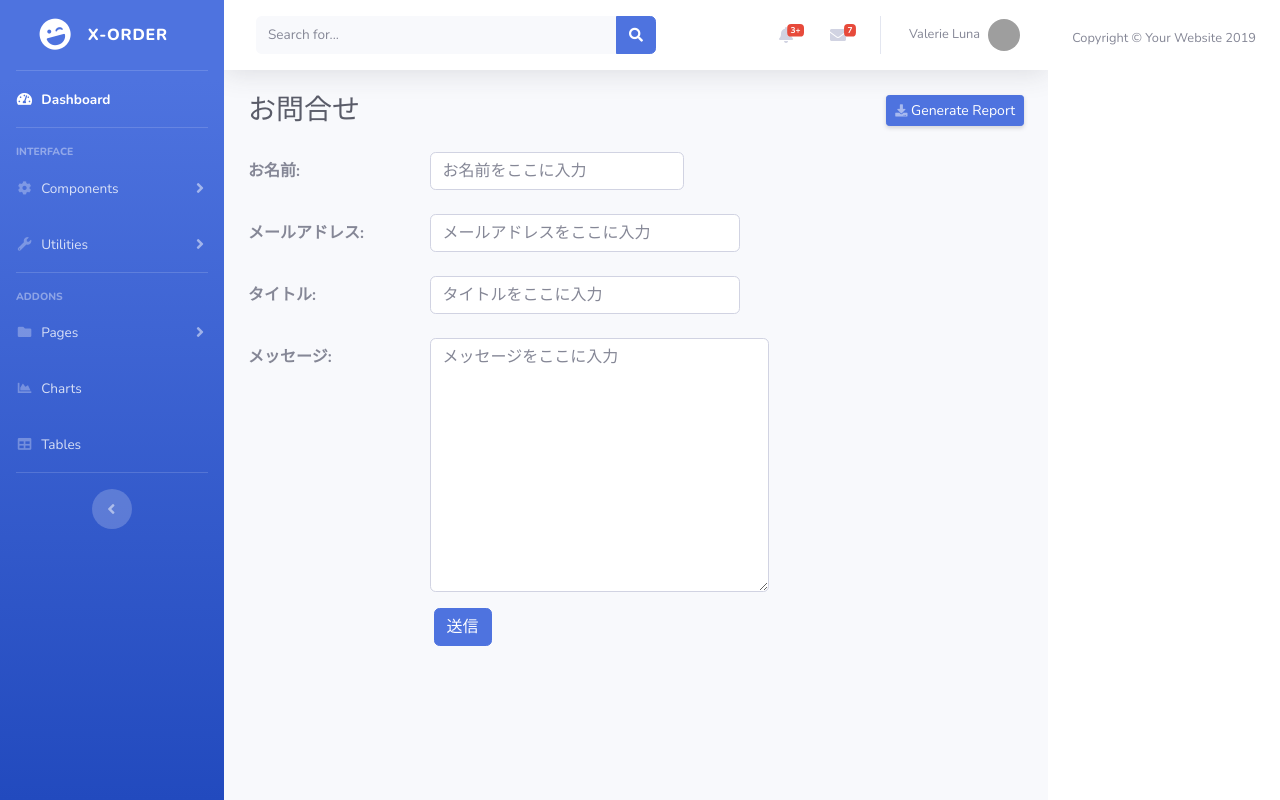
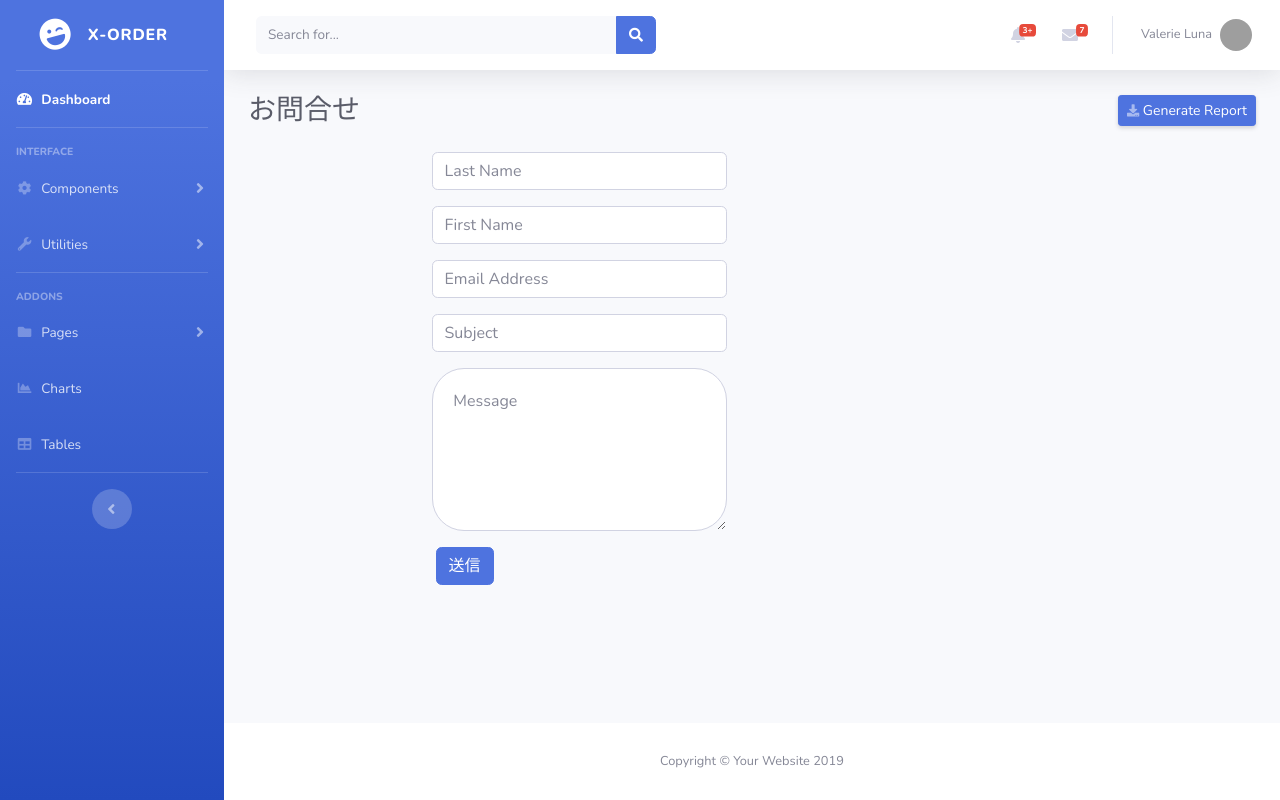
Before and after one commit to tanakayoshiki88/ordering_system, a Django app: template templates/order/inquiry.html in a window 1280 px wide. Run offline with Django 3.2, Linux system fonts and the light colour scheme; the template is opened without the code that fills it: values that come from a table or form of the project are taken from there, others are empty; some libraries are stand-ins or nearby versions; grey boxes are pictures that could not be loaded.

Commit message:
お問い合せメール送信機能作成
お問い合せメール送信機能
メール送信メッセージ表示機能

```diff
--- a/order/forms.py
+++ b/order/forms.py
@@ -1,24 +1,52 @@
 from django import forms
+from django.core.mail import EmailMessage
 
 
 # 問合せフォーム
-class InquiryForm(forms.Form):
-    name = forms.CharField(label='お名前', max_length=30)
-    email = forms.EmailField(label='メールアドレス',)
-    title = forms.CharField(label='タイトル', max_length=30)
-    message = forms.CharField(label='メッセージ', widget=forms.Textarea)
+class ContactForm(forms.Form):
+    last_name = forms.CharField(label='', max_length=30)
+    first_name = forms.CharField(label='', max_length=30)
+    email = forms.EmailField(label='',)
+    subject = forms.CharField(label='', max_length=30)
+    message = forms.CharField(label='', widget=forms.Textarea)
 
     def __init__(self, *args, **kwargs):
         super().__init__(*args, **kwargs)
 
-        self.fields['name'].widget.attrs['class'] = 'form-control col-9'
-        self.fields['name'].widget.attrs['placeholder'] = 'お名前をここに入力'
+        self.fields['last_name'].widget.attrs['class'] = 'form-control form-control-user'
+        self.fields['last_name'].widget.attrs['placeholder'] = 'Last Name'
 
-        self.fields['email'].widget.attrs['class'] = 'form-control col-11'
-        self.fields['email'].widget.attrs['placeholder'] = 'メールアドレスをここに入力'
+        self.fields['first_name'].widget.attrs['class'] = 'form-control form-control-user'
+        self.fields['first_name'].widget.attrs['placeholder'] = 'First Name'
 
-        self.fields['title'].widget.attrs['class'] = 'form-control col-11'
-        self.fields['title'].widget.attrs['placeholder'] = 'タイトルをここに入力'
+        self.fields['email'].widget.attrs['class'] = 'form-control form-control-user'
+        self.fields['email'].widget.attrs['placeholder'] = 'Email Address'
 
-        self.fields['message'].widget.attrs['class'] = 'form-control col-12'
-        self.fields['message'].widget.attrs['placeholder'] = 'メッセージをここに入力'
+        self.fields['subject'].widget.attrs['class'] = 'form-control form-control-user'
+        self.fields['subject'].widget.attrs['placeholder'] = 'Subject'
+
+        self.fields['message'].widget.attrs['class'] = 'form-control form-control-user'
+        self.fields['message'].widget.attrs['id'] = 'id_message'
+        self.fields['message'].widget.attrs['rows'] = '5'
+        self.fields['message'].widget.attrs['placeholder'] = 'Message'
+
+    #   メール送信関数
+    def send_email(self):
+        name = self.cleaned_data['last_name'] + " " + self.cleaned_data['first_name']
+        email = self.cleaned_data['email']
+        subject = self.cleaned_data['subject']
+        message = self.cleaned_data['message']
+
+        subject = 'お問い合せ {}'.format('subject')
+        message = '送信者名： {0}\nメッセージ：\n{2}'.format(name, email, message)
+        from_email = 'example@gmail.com'
+        to_list = [
+            'test@example.com'
+        ]
+        cc_list = [
+            email
+        ]
+
+        message = EmailMessage(subject=subject, body=message, from_email=from_email, to=to_list, cc=cc_list)
+
+        message.send()
--- a/order/urls.py
+++ b/order/urls.py
@@ -5,5 +5,5 @@ app_name = 'order'
 
 urlpatterns = [
     path('', views.IndexView.as_view(), name="index"),
-    path('inquiry/', views.InquiryView.as_view(), name='inquiry'),
+    path('contact/', views.ContactView.as_view(), name='contact'),
 ]
--- /dev/null
+++ b/static/css/mystyle.css
@@ -0,0 +1,10 @@
+#id_message {
+    border-radius: 2em;
+    padding: 1.3em;
+}
+
+.send_message {
+    padding: 3em 2em;
+    font-size: 25px;
+    color: #333333;
+}
--- a/templates/base.html
+++ b/templates/base.html
@@ -19,6 +19,9 @@
 
   <!-- Custom styles for this template-->
   <link href="{% static 'css/sb-admin-2.min.css' %}" rel="stylesheet">
+
+  <!-- My style -->
+  <link rel="stylesheet" type="text/css" href="{% static 'css/mystyle.css' %}">
 
 </head>
 
@@ -111,7 +114,7 @@
             <div class="collapse-divider"></div>
             <h6 class="collapse-header">Other Pages:</h6>
             <a class="collapse-item" href="404.html">404 Page</a>
-            <a class="collapse-item" href="{% url 'order:inquiry' %}">お問合せ</a>
+            <a class="collapse-item" href="{% url 'order:contact' %}">お問合せ</a>
           </div>
         </div>
       </li>
@@ -341,16 +344,15 @@
 
           <!-- Content Row -->
           <div class="row">
+            <div class="container-fluid">
+              {% block contents %}{% endblock %}
+            </div>
+          </div>
 
-            {% block contents %}{% endblock %}
-
-          </div>
         </div>
+        <!-- /.container-fluid -->
 
       </div>
-        <!-- /.container-fluid -->
-
-    </div>
       <!-- End of Main Content -->
 
       <!-- Footer -->
--- a/templates/order/index.html
+++ b/templates/order/index.html
@@ -7,7 +7,7 @@
 {% block content_title %}X-order{% endblock %}
 
 {% block contents %}
-    <div class="container-fluid">
+    <div class="col-xl-12">
         <h1 class="mt-4">X-order</h1>
         <p>X-order is ordering system</p>
     </div>
```
Also changed, not shown: config/settings_common.py (added, +128 -0 lines), config/settings_dev.py (added, +63 -0 lines), order/views.py (+21 -4 lines), templates/order/contact.html (added, +109 -0 lines).
